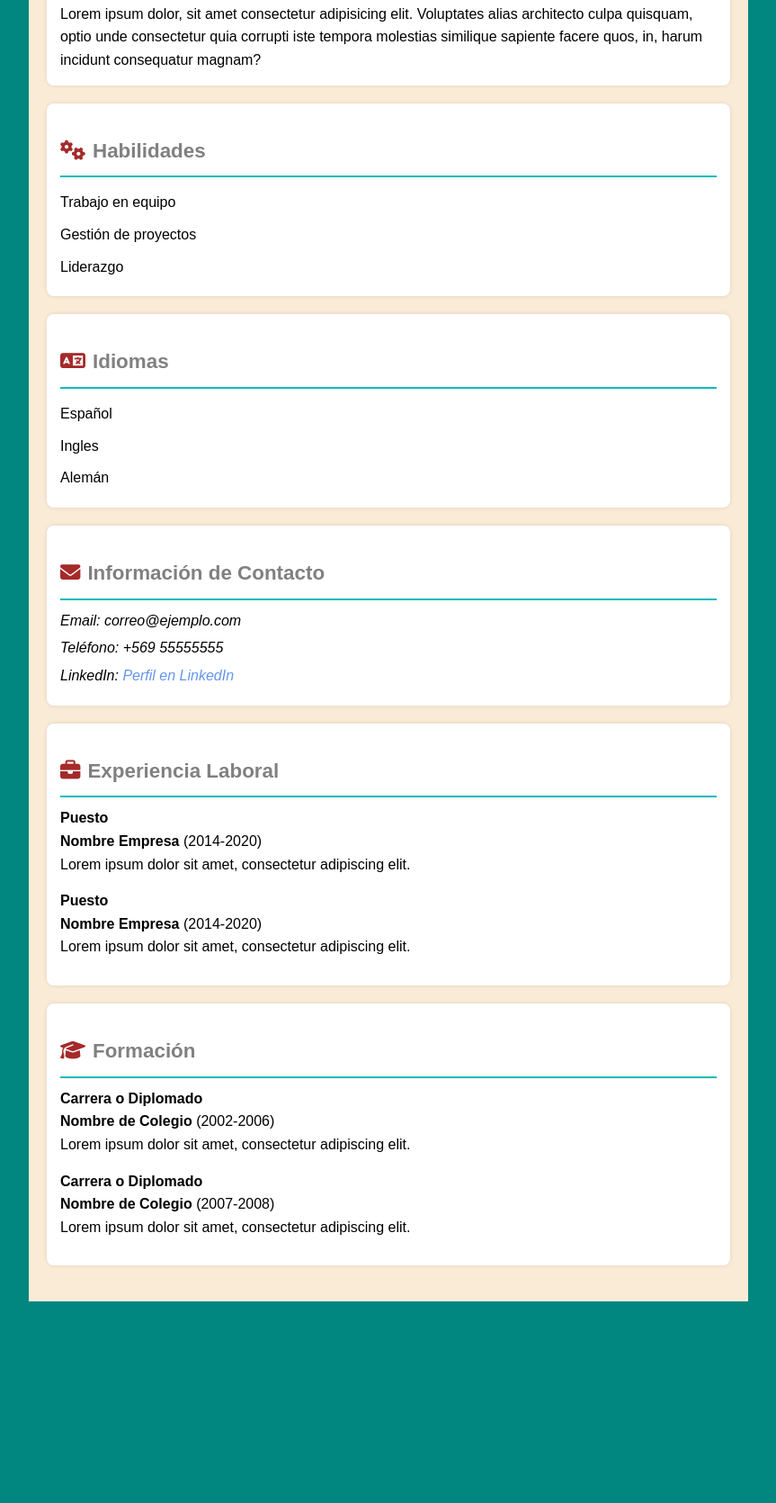
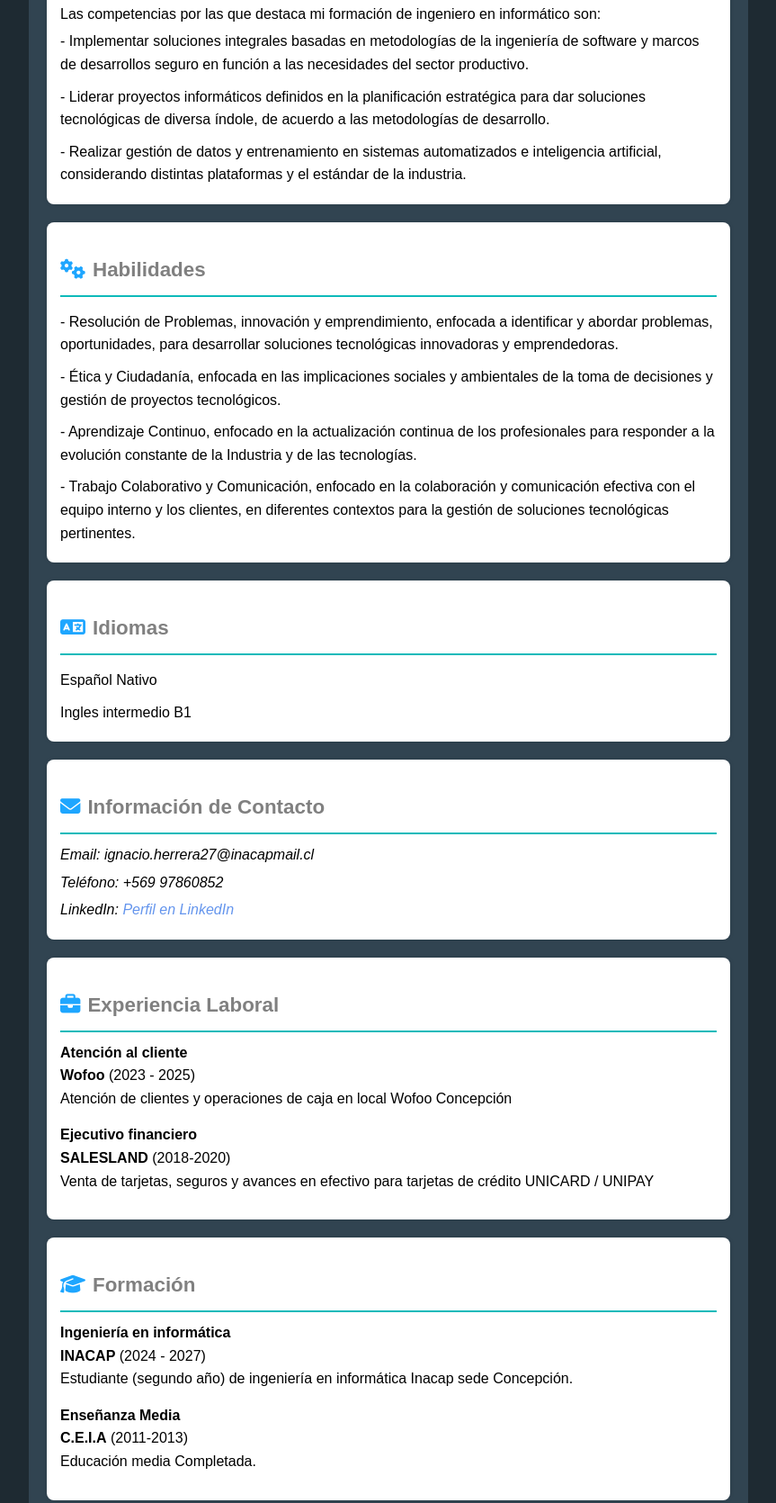
Before and after one commit to aiiongc/clase-170325, a plain HTML site: page index.html in a window 1280 px wide. Shown: the part 494-2164 px from the top of the page at 90% size, without its empty margins (208-1071 px from the left). Before the commit the page ends 2004 px from the top, so only its background shows below. Drawn offline with Linux system fonts and the light colour scheme; a web font is replaced by a local one.

Commit message:
clase_4_CV

```diff
--- a/estilos.css
+++ b/estilos.css
@@ -7,7 +7,7 @@
 
 }
 body{
-    background-color: rgb(1, 134, 128);
+    background-color: #1E2A32;
     font-family: "Tektur", sans-serif;
     margin: 5%;
     line-height: 1.6; /* ====== Separación entre letras ====== */
@@ -25,7 +25,7 @@ header{
     color: antiquewhite;
     padding: 20px 0;
     border-radius: 8px 8px 0 0;
-    background-image: url(./Multimedia/fondo_perfil3.jpg);
+    background-image: url(./Multimedia/fondo_perfil.jpeg);
 
     background-size:cover;
     background-repeat: no-repeat;
@@ -42,11 +42,11 @@ header figure img{
 }
 
 header h1{
-    color: orange;
+    color: #1EA6FF;
     font-size: 1.6em;
 }
 header h2{
-    color: gray;
+    color: #7D8E9A;
     font-size: 1.2em;
     opacity: 0.6;
 }
@@ -74,7 +74,7 @@ section hr{
 
 .container{
     /* ====== contenedor ====== */
-    background-color:antiquewhite;
+    background-color:#314451;
     width: 80%;
     margin: 0 auto;
     position: relative;
@@ -126,7 +126,7 @@ address a{
 }
 
 i{
-    color:brown;
+    color:#1EA6FF;
     margin-right: 8px;
 }
 
--- a/index.html
+++ b/index.html
@@ -11,11 +11,11 @@
     <main class="container" >
         <header class="cabecera">
             <figure class="container_foto_perfil">
-                <img src="./Multimedia/foto_perfil.webp" width="200" alt="Fotito de perfil">
+                <img src="./Multimedia/foto_perfil.jpg" width="200" alt="Fotito de perfil">
             </figure>
             <section class="nombre_puesto">
                 <h1>
-                    Ignacio Herrera
+                    Ignacio Herrera Parra
                 </h1>
                 <h2>
                     Ing. en Informática
@@ -26,47 +26,53 @@
         <section>
             <h3>Perfil Profesional</h3>
             <hr>
-            <p>Lorem ipsum dolor, sit amet consectetur adipisicing elit. Voluptates alias architecto culpa quisquam, optio unde consectetur quia corrupti iste tempora molestias similique sapiente facere quos, in, harum incidunt consequatur magnam?</p>
+            <p>Las competencias por las que destaca mi formación de ingeniero en informático son:
+                <ul>
+                <li>- Implementar soluciones integrales basadas en metodologías de la ingeniería de software y marcos de desarrollos seguro en función a las necesidades del sector productivo.</li>
+                <li>- Liderar proyectos informáticos definidos en la planificación estratégica para dar soluciones tecnológicas de diversa índole, de acuerdo a las metodologías de desarrollo.</li>
+                <li>- Realizar gestión de datos y entrenamiento en sistemas automatizados e inteligencia artificial, considerando distintas plataformas y el estándar de la industria.</li>
+                </ul>
+            </p>
         </section>
         <section>
             <h3><i class="fas fa-cogs"></i>Habilidades</h3>
             <hr>
             <ul>
-                <li>Trabajo en equipo</li>
-                <li>Gestión de proyectos</li>
-                <li>Liderazgo</li>
+                <li>- Resolución de Problemas, innovación y emprendimiento, enfocada a identificar y abordar problemas, oportunidades, para desarrollar soluciones tecnológicas innovadoras y emprendedoras.</li>
+                <li>- Ética y Ciudadanía, enfocada en las implicaciones sociales y ambientales de la toma de decisiones y gestión de proyectos tecnológicos.</li>
+                <li>- Aprendizaje Continuo, enfocado en la actualización continua de los profesionales para responder a la evolución constante de la Industria y de las tecnologías.</li>
+                <li>- Trabajo Colaborativo y Comunicación, enfocado en la colaboración y comunicación efectiva con el equipo interno y los clientes, en diferentes contextos para la gestión de soluciones tecnológicas pertinentes.</li>
             </ul>
         </section>
         <section>
             <h3><i class="fas fa-language"></i>Idiomas</h3>
             <hr>
             <ul>
-                <li>Español</li>
-                <li>Ingles</li>
-                <li>Alemán</li>
+                <li>Español Nativo</li>
+                <li>Ingles intermedio B1</li>
             </ul>
         </section>
         <section>
             <h3><i class="fas fa-envelope"></i>Información de Contacto</h3>
             <hr>
             <address>
-                <p>Email: correo@ejemplo.com</p>
-                <p>Teléfono: +569 55555555</p>
-                <p>LinkedIn: <a href="#"> Perfil en LinkedIn</a></p>
+                <p>Email: ignacio.herrera27@inacapmail.cl</p>
+                <p>Teléfono: +569 97860852</p>
+                <p>LinkedIn: <a href="https://www.linkedin.com/in/ignacio-enrique-herrera-parra-845667161/"> Perfil en LinkedIn</a></p>
             </address>
         </section>
         <section>
             <h3><i class="fas fa-briefcase"></i>Experiencia Laboral</h3>
             <hr>
             <article>
-                <h4>Puesto</h4>
-                <p><strong>Nombre Empresa</strong> (2014-2020)</p>
-                <p>Lorem ipsum dolor sit amet, consectetur adipiscing elit.</p>
+                <h4>Atención al cliente</h4>
+                <p><strong>Wofoo</strong> (2023 - 2025)</p>
+                <p>Atención de clientes y operaciones de caja en local Wofoo Concepción</p>
             </article>
             <article>
-                <h4>Puesto</h4>
-                <p><strong>Nombre Empresa</strong> (2014-2020)</p>
-                <p>Lorem ipsum dolor sit amet, consectetur adipiscing elit.</p>
+                <h4>Ejecutivo financiero</h4>
+                <p><strong>SALESLAND</strong> (2018-2020)</p>
+                <p>Venta de tarjetas, seguros y avances en efectivo para tarjetas de crédito UNICARD / UNIPAY</p>
             </article>
         </section>
 
@@ -74,14 +80,14 @@
             <h3><i class="fas fa-graduation-cap"></i>Formación</h3>
             <hr>
             <article>
-                <h4>Carrera o Diplomado</h4>
-                <p><strong>Nombre de Colegio</strong> (2002-2006)</p>
-                <p>Lorem ipsum dolor sit amet, consectetur adipiscing elit.</p>
+                <h4>Ingeniería en informática</h4>
+                <p><strong>INACAP</strong> (2024 - 2027)</p>
+                <p>Estudiante (segundo año) de ingeniería en informática Inacap sede Concepción.</p>
             </article>
             <article>
-                <h4>Carrera o Diplomado</h4>
-                <p><strong>Nombre de Colegio</strong> (2007-2008)</p>
-                <p>Lorem ipsum dolor sit amet, consectetur adipiscing elit.</p>
+                <h4>Enseñanza Media</h4>
+                <p><strong>C.E.I.A</strong> (2011-2013)</p>
+                <p>Educación media Completada.</p>
             </article>
         </section>
 
```
Also changed, not shown: Multimedia/fondo_perfil3.jpg (deleted), Multimedia/foto_perfil.jpg (added), Multimedia/foto_perfil.webp (deleted), 1 other file.
